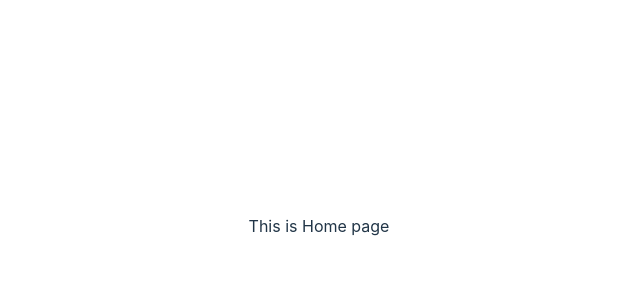
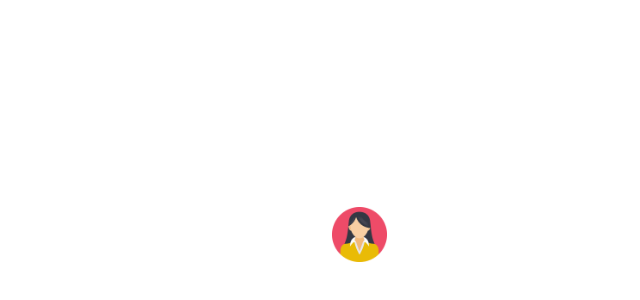
Before and after one commit to DavidVeVe/binnacle, a React (Vite) app: page / in a window 1280 px wide. Shown: the part 174-474 px from the top of the page, without its empty margins (321-961 px from the left). Built offline with nearby package versions, Linux system fonts and the light colour scheme.

Commit message:
Add basic avatar

```diff
--- a/package.json
+++ b/package.json
@@ -24,6 +24,7 @@
     "eslint-plugin-react-hooks": "^5.0.0",
     "eslint-plugin-react-refresh": "^0.4.16",
     "globals": "^15.14.0",
+    "sass": "^1.83.4",
     "vite": "^6.0.5"
   }
 }
--- a/src/components/Avatar/Avatar.jsx
+++ b/src/components/Avatar/Avatar.jsx
@@ -1,3 +1,12 @@
-export default function Avatar() {
-  return <p>Avatar</p>;
+import AvatarImage from "../../assets/woman.png";
+import "./avatar.scss";
+
+export default function Avatar({ onClick }) {
+  return (
+    <div onClick={onClick} className="avatar">
+      <figure className="avatar__image-wrapper">
+        <img src={AvatarImage} />
+      </figure>
+    </div>
+  );
 }
--- /dev/null
+++ b/src/components/Avatar/avatar.scss
@@ -0,0 +1,21 @@
+.avatar {
+    width: 55px;
+    height: 55px;
+    cursor: pointer;
+    transition: .5s;
+
+    &:hover {
+        transform: scale(1.1);
+        transition: .5s;
+    }
+
+    &__image-wrapper {
+        width: inherit;
+        height: inherit;
+
+        & img {
+            width: inherit;
+            height: inherit;
+        }
+    }
+}
--- a/src/components/layouts/Home/Home.jsx
+++ b/src/components/layouts/Home/Home.jsx
@@ -1,3 +1,14 @@
+import Avatar from "../../Avatar/Avatar";
+
 export default function Home() {
-  return <p>This is Home page</p>;
+  const avatarClickHandler = () => {
+    console.log("Avatar has been clicked");
+  };
+  return (
+    <section>
+      <article>
+        <Avatar onClick={avatarClickHandler} />
+      </article>
+    </section>
+  );
 }
```
Also changed, not shown: src/assets/woman.png (added), 1 other file (tests, documents, lock files or other folders).
